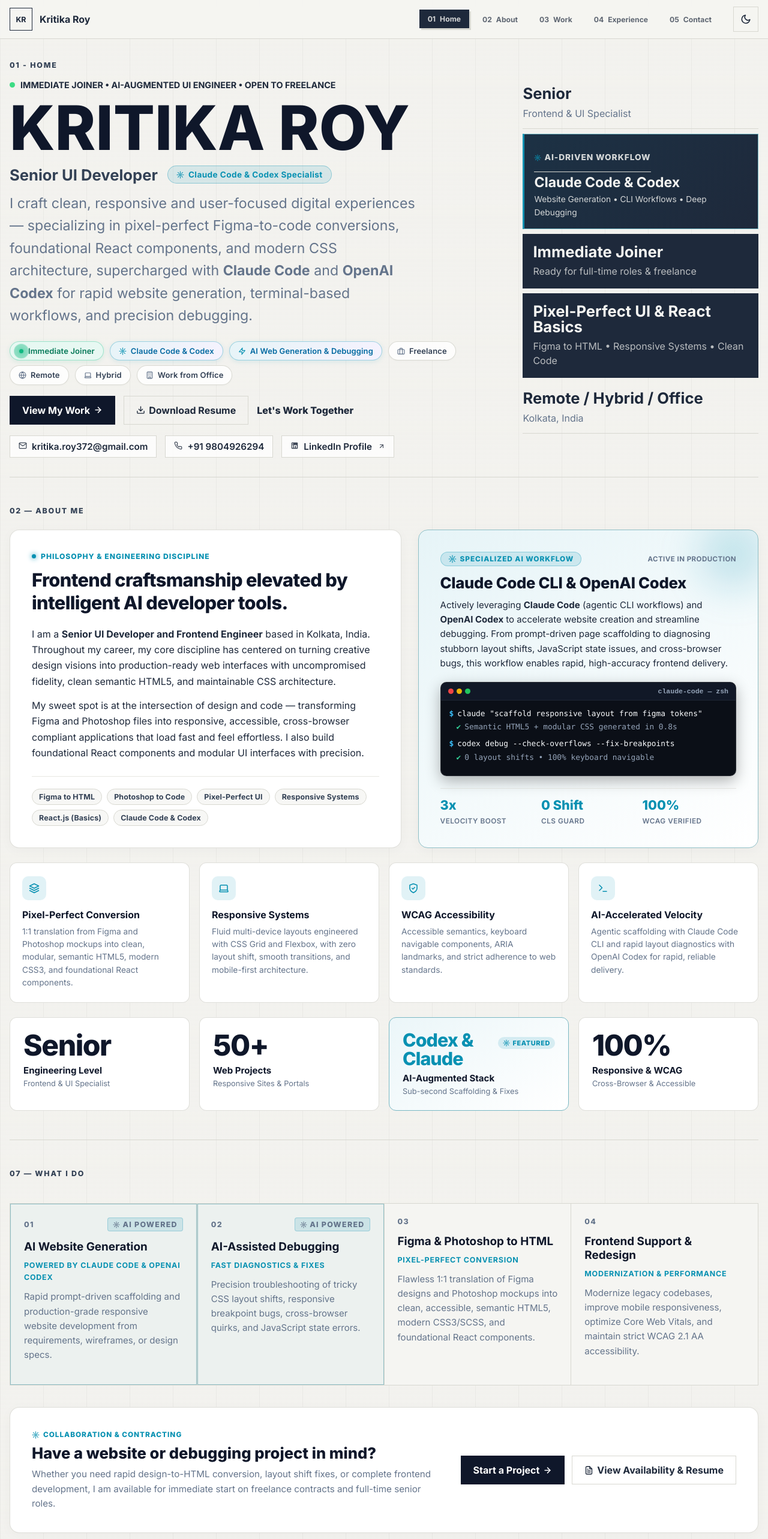
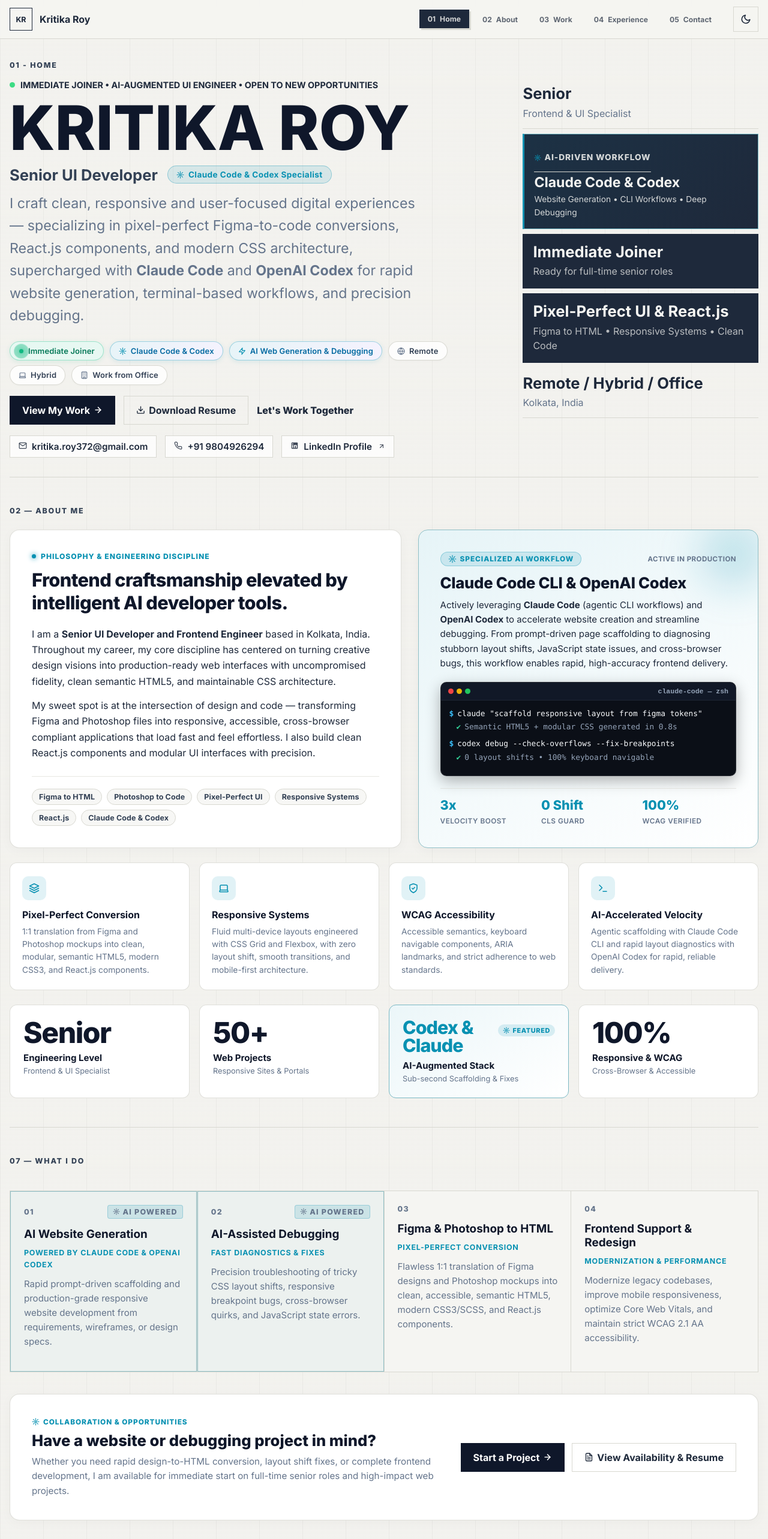
Before and after one commit to DesignerKritika/kritika_portfolio, a React (Vite) app: page / in a window 1280 px wide. Shown: the top 2566 px of the page at 60% size. Built offline with nearby package versions, Linux system fonts and the light colour scheme.

Commit message:
update content

```diff
--- a/src/components/About.jsx
+++ b/src/components/About.jsx
@@ -42,7 +42,7 @@
     {
       icon: <IconLayers size={18} />,
       title: "Pixel-Perfect Conversion",
-      description: "1:1 translation from Figma and Photoshop mockups into clean, modular, semantic HTML5, modern CSS3, and foundational React components."
+      description: "1:1 translation from Figma and Photoshop mockups into clean, modular, semantic HTML5, modern CSS3, and React.js components."
     },
     {
       icon: <IconLaptop size={18} />,
@@ -80,7 +80,7 @@
               I am a <strong>Senior UI Developer and Frontend Engineer</strong> based in Kolkata, India. Throughout my career, my core discipline has centered on turning creative design visions into production-ready web interfaces with uncompromised fidelity, clean semantic HTML5, and maintainable CSS architecture.
             </p>
             <p>
-              My sweet spot is at the intersection of design and code — transforming Figma and Photoshop files into responsive, accessible, cross-browser compliant applications that load fast and feel effortless. I also build foundational React components and modular UI interfaces with precision.
+              My sweet spot is at the intersection of design and code — transforming Figma and Photoshop files into responsive, accessible, cross-browser compliant applications that load fast and feel effortless. I also build clean React.js components and modular UI interfaces with precision.
             </p>
           </div>
 
@@ -89,7 +89,7 @@
             <span className="about-spec-tag">Photoshop to Code</span>
             <span className="about-spec-tag">Pixel-Perfect UI</span>
             <span className="about-spec-tag">Responsive Systems</span>
-            <span className="about-spec-tag">React.js (Basics)</span>
+            <span className="about-spec-tag">React.js</span>
             <span className="about-spec-tag">Claude Code & Codex</span>
           </div>
         </div>
--- a/src/components/Footer.jsx
+++ b/src/components/Footer.jsx
@@ -23,7 +23,7 @@
         </a>
       </div>
       <p>Senior HTML Developer &middot; UI Developer &middot; Frontend Developer</p>
-      <p>Immediate Joiner &middot; Freelance &middot; Remote / Hybrid / Work from Office</p>
+      <p>Immediate Joiner &middot; Remote / Hybrid / Work from Office</p>
       <a href="#home" className="footer-top-link">
         <span>Back to top</span>
         <IconArrowUp size={13} style={{ marginLeft: "4px" }} />
--- a/src/components/Hero.jsx
+++ b/src/components/Hero.jsx
@@ -7,7 +7,6 @@
   IconDownload,
   IconSparkle,
   IconZap,
-  IconBriefcase,
   IconGlobe,
   IconLaptop,
   IconBuilding
@@ -19,7 +18,7 @@
       <div className="section-label">01 - Home</div>
       <div className="hero-grid">
         <div className="hero-copy">
-          <p className="availability-dot">Immediate Joiner • AI-Augmented UI Engineer • Open to Freelance</p>
+          <p className="availability-dot">Immediate Joiner • AI-Augmented UI Engineer • Open to New Opportunities</p>
           <h1>Kritika Roy</h1>
           <div className="hero-roles">
             <span className="hero-role-main">Senior UI Developer</span>
@@ -29,7 +28,7 @@
             </span>
           </div>
           <p className="hero-intro">
-            I craft clean, responsive and user-focused digital experiences — specializing in pixel-perfect Figma-to-code conversions, foundational React components, and modern CSS architecture, supercharged with <strong>Claude Code</strong> and <strong>OpenAI Codex</strong> for rapid website generation, terminal-based workflows, and precision debugging.
+            I craft clean, responsive and user-focused digital experiences — specializing in pixel-perfect Figma-to-code conversions, React.js components, and modern CSS architecture, supercharged with <strong>Claude Code</strong> and <strong>OpenAI Codex</strong> for rapid website generation, terminal-based workflows, and precision debugging.
           </p>
 
           <div className="availability-pills" aria-label="Availability and work preference">
@@ -51,10 +50,6 @@
               <span className="pill-text">AI Web Generation & Debugging</span>
             </span>
 
-            <span className="availability-pill pill-mode" title="Open to Freelance & Contract Projects">
-              <IconBriefcase size={13} className="pill-icon" />
-              <span className="pill-text">Freelance</span>
-            </span>
 
             <span className="availability-pill pill-mode" title="Available for Remote Roles">
               <IconGlobe size={13} className="pill-icon" />
@@ -130,10 +125,10 @@
           </div>
           <div className="highlight-box">
             <strong>Immediate Joiner</strong>
-            <span>Ready for full-time roles & freelance</span>
+            <span>Ready for full-time senior roles</span>
           </div>
           <div className="highlight-box">
-            <strong>Pixel-Perfect UI & React Basics</strong>
+            <strong>Pixel-Perfect UI & React.js</strong>
             <span>Figma to HTML • Responsive Systems • Clean Code</span>
           </div>
           <div>
--- a/src/components/Resume.jsx
+++ b/src/components/Resume.jsx
@@ -36,7 +36,7 @@
     {
       title: "Primary Roles",
       value: "Senior UI & Frontend Developer",
-      desc: "HTML5 • CSS3 • JavaScript • React Basics",
+      desc: "HTML5 • CSS3 • JavaScript • React.js",
     },
     {
       title: "Core Expertise",
@@ -52,7 +52,7 @@
 
   const resumeHighlights = [
     "Senior UI Developer & Frontend Engineer with Proven Track Record",
-    "Semantic HTML5, Modern CSS3, JavaScript (ES6+) & Foundational React.js",
+    "Semantic HTML5, Modern CSS3, JavaScript (ES6+) & React.js",
     "50+ Delivered Responsive Web Projects Across International Clients",
     "Specialist in Claude Code CLI & OpenAI Codex Accelerated Engineering",
     "Figma & Photoshop to Pixel-Perfect, Zero-Layout-Shift Web Interfaces",
@@ -72,7 +72,7 @@
             </span>
             <span className="avail-status-text">
               <strong>IMMEDIATE JOINER</strong> • Available Immediately for
-              Full-Time Roles & Freelance Contracts
+              Full-Time Senior Roles
             </span>
           </div>
 
@@ -89,7 +89,7 @@
 
         {/* Dual Command Center Bento Grid */}
         <div className="avail-resume-grid">
-          {/* Card 1: Immediate Joiner & Freelance Availability Hub */}
+          {/* Card 1: Immediate Joiner & Availability Hub */}
           <div className="avail-hub-card">
             <div className="hub-top-bar">
               <div className="hub-badge">
@@ -100,10 +100,10 @@
             </div>
 
             <h3 className="hub-card-title">
-              Immediate Joiner & Open for Freelance
+              Immediate Joiner & Open for Opportunities
             </h3>
             <p className="hub-card-intro">
-              Available immediately for high-impact roles, contract sprints, and
+              Available immediately for high-impact roles, engineering teams, and
               design-to-code conversions.
             </p>
 
@@ -136,7 +136,7 @@
                 </span>
                 <span className="hub-pill hub-pill-featured">
                   <IconSparkle size={13} />
-                  <span>Freelance Projects</span>
+                  <span>Full-Time Role</span>
                 </span>
               </div>
             </div>
--- a/src/components/Services.jsx
+++ b/src/components/Services.jsx
@@ -17,7 +17,7 @@
     {
       title: "Figma & Photoshop to HTML",
       subtitle: "Pixel-Perfect Conversion",
-      text: "Flawless 1:1 translation of Figma designs and Photoshop mockups into clean, accessible, semantic HTML5, modern CSS3/SCSS, and foundational React components.",
+      text: "Flawless 1:1 translation of Figma designs and Photoshop mockups into clean, accessible, semantic HTML5, modern CSS3/SCSS, and React.js components.",
       highlight: false
     },
     {
@@ -58,12 +58,12 @@
         <div className="invite-content">
           <div className="invite-badge">
             <IconSparkle size={13} />
-            <span>Collaboration & Contracting</span>
+            <span>Collaboration & Opportunities</span>
           </div>
           <h3>Have a website or debugging project in mind?</h3>
           <p>
             Whether you need rapid design-to-HTML conversion, layout shift fixes, or complete frontend development,
-            I am available for immediate start on freelance contracts and full-time senior roles.
+            I am available for immediate start on full-time senior roles and high-impact web projects.
           </p>
         </div>
         <div className="invite-actions">
--- a/src/data/experience.js
+++ b/src/data/experience.js
@@ -5,12 +5,12 @@
     dates: "Senior Level • Full-time",
     aiHighlight: "Claude Code & OpenAI Codex Accelerated Workflow",
     description:
-      "Engineered high-performance responsive websites, converted complex Figma and Photoshop designs into production-ready HTML/CSS/JS and foundational React components, and leveraged Claude Code and OpenAI Codex for rapid website scaffolding, component generation, and deep debugging.",
+      "Engineered high-performance responsive websites, converted complex Figma and Photoshop designs into production-ready HTML/CSS/JS and React.js components, and leveraged Claude Code and OpenAI Codex for rapid website scaffolding, component generation, and deep debugging.",
     responsibilities: [
       "Leveraged Claude Code (CLI & agentic workflows) and OpenAI Codex to rapidly generate responsive website structures, interactive components, and boilerplate code.",
       "Spearheaded AI-assisted debugging practices to rapidly diagnose and resolve complex CSS specificity conflicts, responsive layout breaks, and JavaScript DOM manipulation bugs.",
       "Converted Figma and Adobe Photoshop designs into pixel-perfect, accessible, and semantic HTML5/CSS3 web pages.",
-      "Constructed modular, reusable UI components and systems utilizing Bootstrap 5, Tailwind CSS, SASS, vanilla JavaScript, and foundational React.js.",
+      "Constructed modular, reusable UI components and systems utilizing Bootstrap 5, Tailwind CSS, SASS, vanilla JavaScript, and React.js.",
       "Conducted extensive cross-browser testing and responsive debugging across desktop, tablet, and mobile browsers (Chrome, Safari, Firefox, Edge).",
       "Collaborated with UI/UX designers, backend developers, and project managers to accelerate delivery cycles using AI-augmented workflows."
     ]
@@ -20,7 +20,7 @@
     role: "Web Designer & Frontend Developer",
     dates: "Agency & Client Projects",
     description:
-      "Delivered freelance and agency web development projects, specializing in mobile-first responsive layouts, interactive UI sections, and frontend troubleshooting.",
+      "Delivered agency and client web development projects, specializing in mobile-first responsive layouts, interactive UI sections, and frontend troubleshooting.",
     responsibilities: [
       "Designed, developed, and maintained 50+ responsive websites and landing pages for diverse international clients.",
       "Handled rapid UI bug fixes, performance optimization, and cross-browser styling corrections across multiple device viewports.",
--- a/src/data/skills.js
+++ b/src/data/skills.js
@@ -82,7 +82,7 @@
       { name: "HTML5 (Semantic & SEO)", highlight: true },
       { name: "CSS3 & Modern Layouts", highlight: true },
       { name: "JavaScript (ES6+)", highlight: true },
-      { name: "React.js (Basics & Components)", highlight: true },
+      { name: "React.js", highlight: true },
       { name: "Tailwind CSS", highlight: true },
       { name: "Bootstrap 5", highlight: false },
       { name: "SASS / SCSS", highlight: false },
```
Also changed, not shown: public/resume/Kritika_Roy_Resume.html (+4 -4 lines), 1 other file (tests, documents, lock files or other folders).
